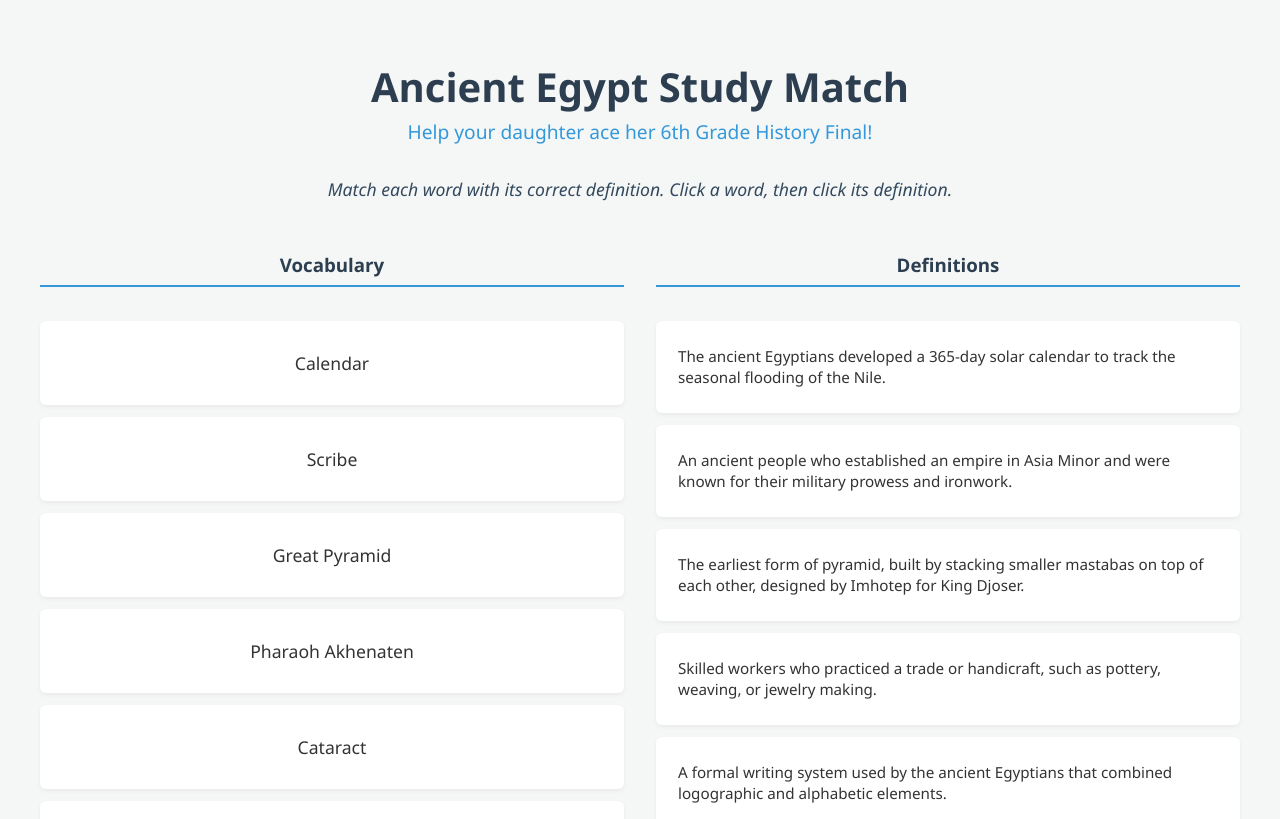
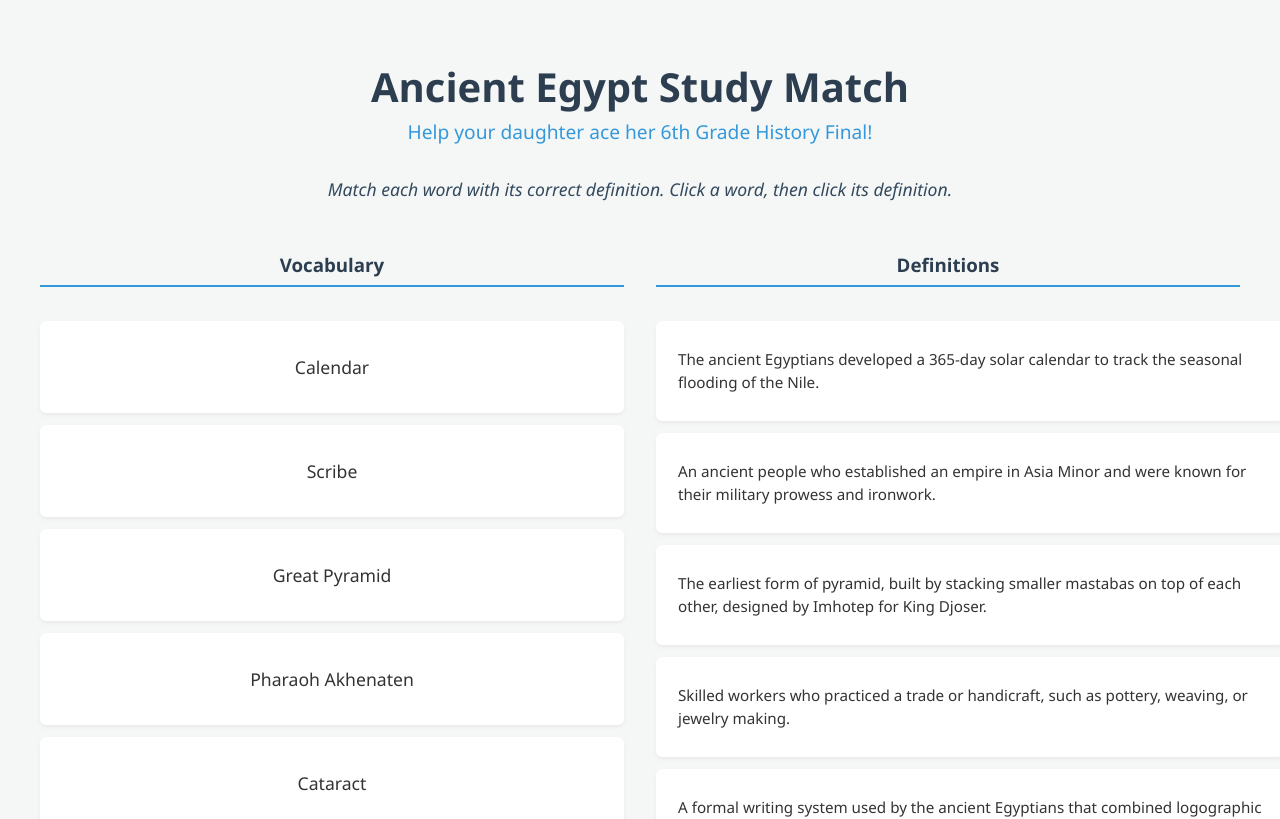
Before and after one commit to kevinvenza/six-grade-history, a React (Vite) app in the folder history-study-app/: page / in a window 1280 px wide. Shown: the top 819 px of the page. Built offline with nearby package versions, Linux system fonts and the light colour scheme.

Commit message:
Fix: Ensure definitions are strictly left-aligned

```diff
--- a/history-study-app/src/styles/MatchingGame.css
+++ b/history-study-app/src/styles/MatchingGame.css
@@ -110,11 +110,15 @@ h1 {
   box-shadow: 0 2px 4px rgba(0,0,0,0.05);
   cursor: pointer;
   transition: all 0.2s ease;
-  min-height: 3rem;
+  min-height: 3.5rem;
   display: flex;
   align-items: center;
+  font-size: 1.1rem;
+}
+
+.word-card {
   justify-content: center;
-  font-size: 1.1rem;
+  text-align: center;
 }
 
 .card:hover {
@@ -147,9 +151,11 @@ h1 {
 
 .definition-card {
   font-size: 0.95rem;
-  line-height: 1.4;
+  line-height: 1.5;
   text-align: left;
   padding: 1.25rem;
+  justify-content: flex-start;
+  width: 100%;
 }
 
 .game-actions {
```
